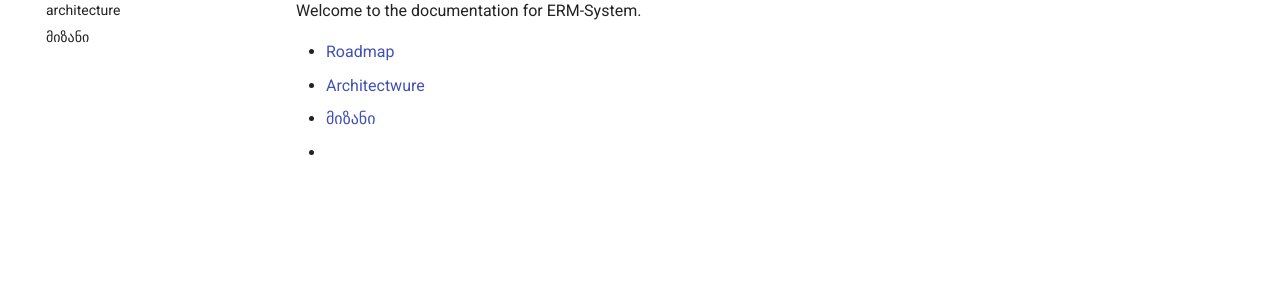
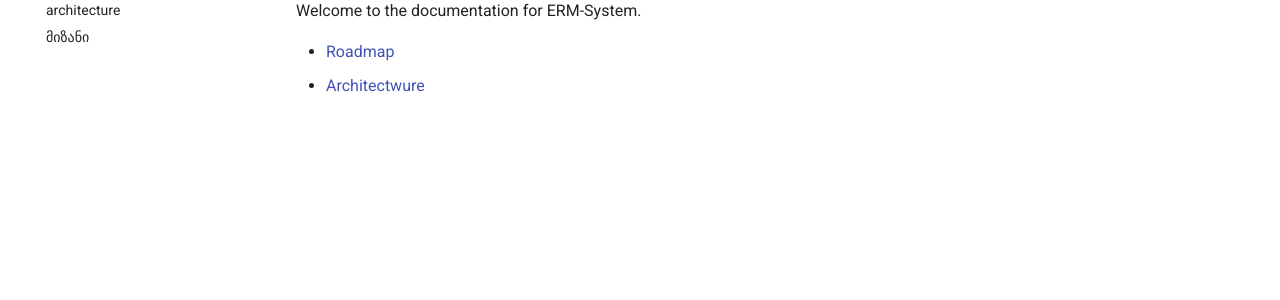
Before and after one commit to Ministra1978/ERM-System, an MkDocs documentation site: the page built from docs/index.md, in a window 1280 px wide. Shown: the part 182-482 px from the top of the page. Built offline with MkDocs 1.6.1 and Material for MkDocs 9.7.7, drawn with Linux system fonts in a browser that asks for light colours; comment, search, counter and statistics services are not loaded.

Commit message:
vault backup: 2025-09-09 16:18:42

```diff
--- a/docs/index.md
+++ b/docs/index.md
@@ -4,6 +4,3 @@ Welcome to the documentation for ERM-System.
 
 - [Roadmap](roadmap.md)
 - [Architectwure](architecture.md)
-- [მიზანი](მიზანი.md)
-
--
```
Also changed, not shown: 1 other file.
